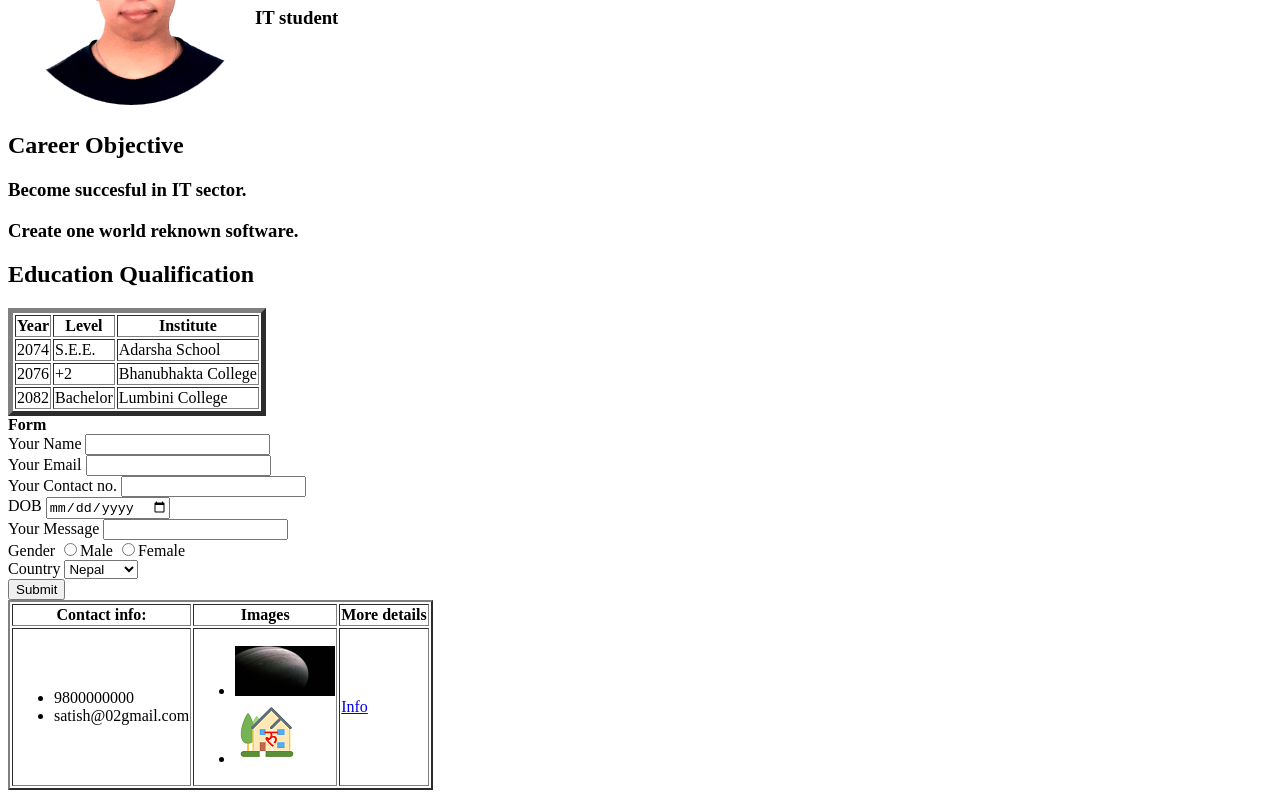
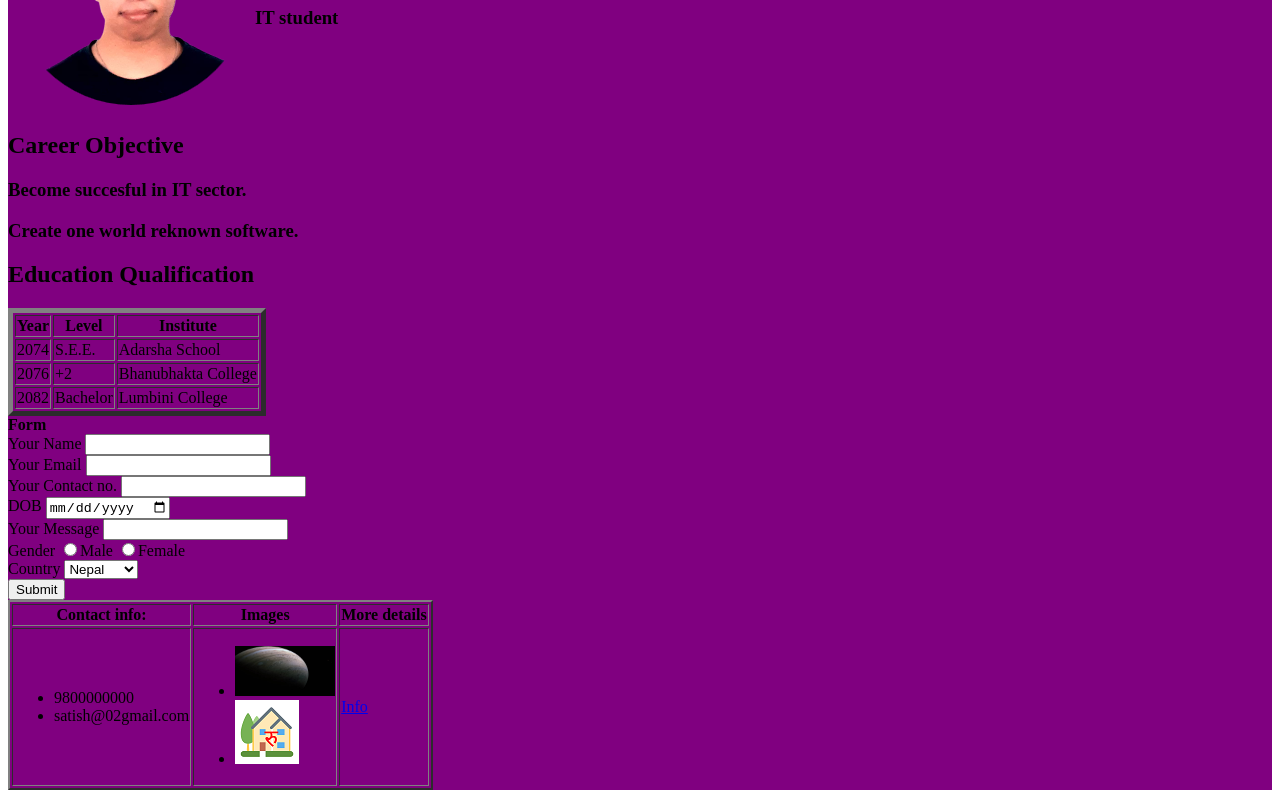
Before and after one commit to satoki02/CV, a plain HTML site: page index.html in a window 1280 px wide. Shown: the part 146-944 px from the top of the page. Drawn offline with Linux system fonts and the light colour scheme.

Commit message:
Update index.html

```diff
--- a/index.html
+++ b/index.html
@@ -5,8 +5,14 @@
     <meta http-equiv="X-UA-Compatible" content="IE=edge">
     <meta name="viewport" content="width=device-width, initial-scale=1.0">
     <title>Project</title>
+    <style>
+        .index{
+            background-color: purple
+        }
+    </style>
 </head>
 <body>
+    <div class=index>
     <table>
         <tr>
            <td> <img src="My project-1-modified(1).png" alt="my pic"></td>
@@ -79,6 +85,7 @@
         </tr>
 
     </table>
+    </div>
 
 </body>
 </html>
```
